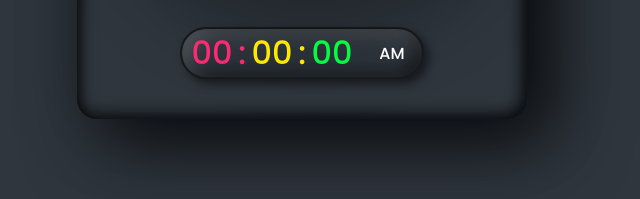
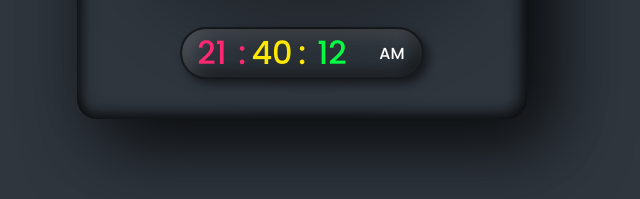
Before and after one commit to Irina-Ichim/Reloj-con-JavaScript, a plain HTML site: page index.html in a window 1280 px wide. Shown: the part 567-766 px from the top of the page, 338-978 px from the left. Drawn offline with Linux system fonts and the light colour scheme.

Commit message:
agregando funciones new Date( y funciona el reloj digital

```diff
--- a/index.html
+++ b/index.html
@@ -31,7 +31,7 @@
         </div>
         <!-- reloj digital-->
         <div id="time">
-            <div id="hora" style="--clr:#ff2972;">00</div>
+            <div id="horas" style="--clr:#ff2972;">00</div>
             <div id="minutos" style="--clr:#fee800;">00</div>
             <div id="seconds" style="--clr:#04fc43;">00</div>
             <div id="ampm">AM</div>
--- a/main.js
+++ b/main.js
@@ -13,4 +13,17 @@ hr.style.transform = `rotateZ(${hh+(mm/12)}deg)`;
 mn.style.transform = `rotateZ(${mm}deg)`;
 sc.style.transform = `rotateZ(${ss}deg)`;
 
+//reloj digital
+let horas = document.getElementById('horas');
+let minutos = document.getElementById('minutos');
+let seconds = document.getElementById('seconds');
+let ampm = document.getElementById('ampm');
+
+let h = new Date().getHours();
+let m = new Date().getMinutes();
+let s = new Date().getSeconds();
+
+horas.innerHTML = h;
+minutos.innerHTML = m;
+seconds.innerHTML = s;
 })
```
